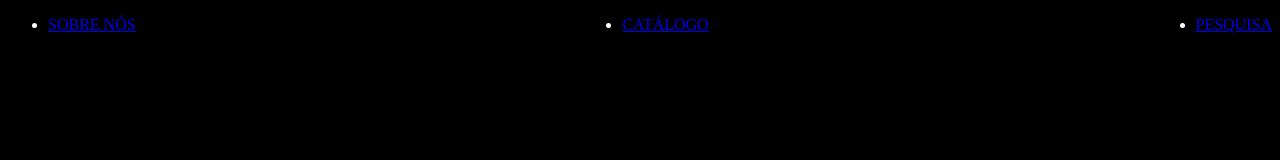
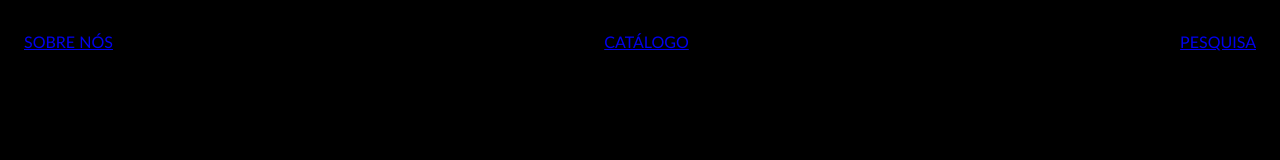
Before and after one commit to lucca12ag/trabalho, a plain HTML site: page index.html in a window 1280 px wide. Drawn offline with Linux system fonts and the light colour scheme.

Commit message:
Update index.css

```diff
--- a/index.css
+++ b/index.css
@@ -1,9 +1,13 @@
-body {
+ body {
             color: white;
             background-color: black;
-    }
+    font-family: 'Gill Sans', 'Gill Sans MT', Calibri, 'Trebuchet MS', sans-serif;
+        }
 
     ul {
         display: flex;
         justify-content: space-between;
+        list-style-type: none;
+        align-items: center;
+        padding: 16px;
     }
```
